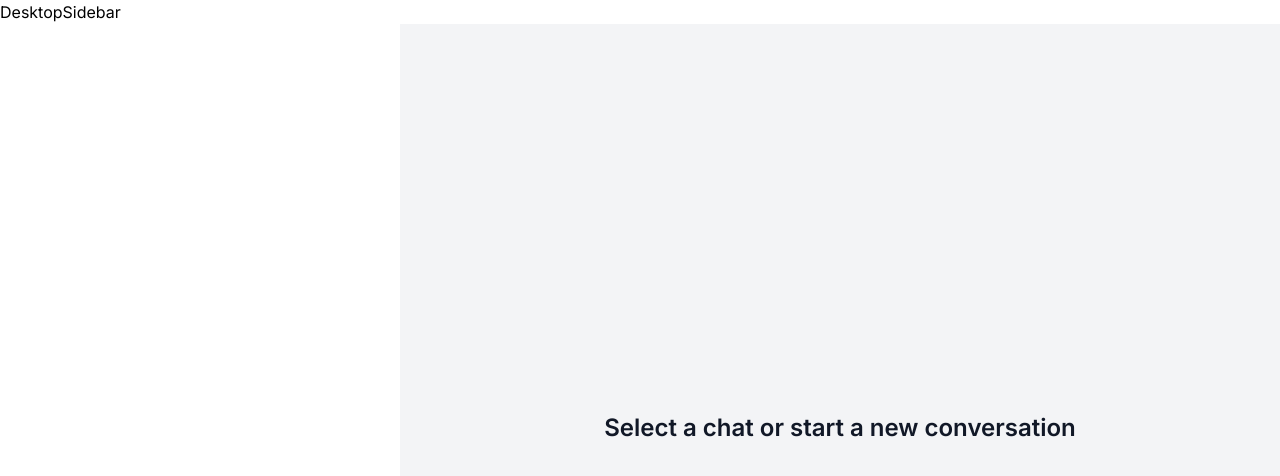
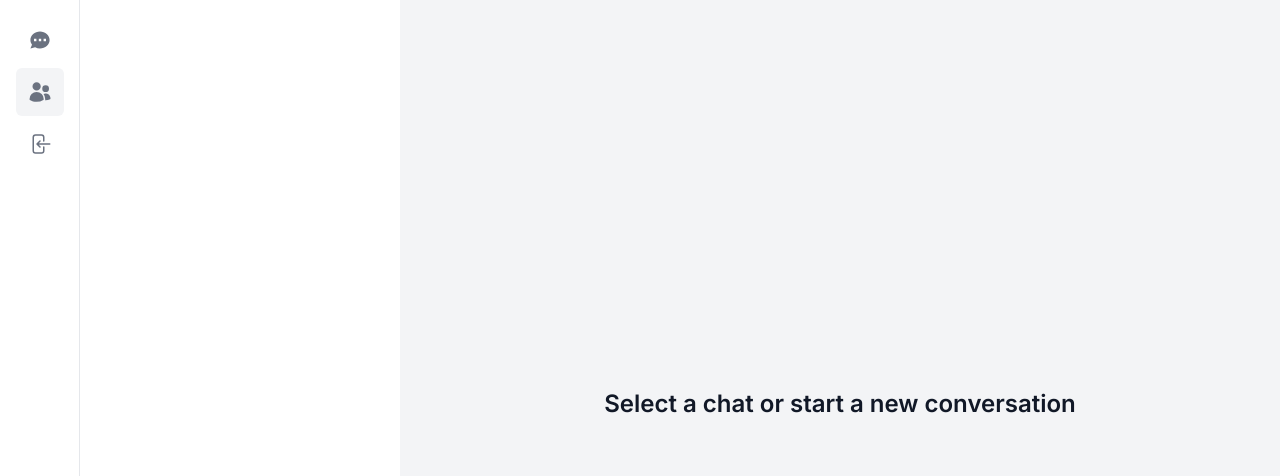
Before and after one commit to sdy2000/messenger-clone, a Next.js app: page /users in a window 1280 px wide. Shown: the top 476 px of the page. Built offline with nearby package versions, Linux system fonts and the light colour scheme.

Commit message:
update descktop sidebar

```diff
--- /dev/null
+++ b/app/components/sidebar/desktop-item.tsx
@@ -0,0 +1,53 @@
+import clsx from "clsx";
+import Link from "next/link";
+
+interface DesktopItemProps {
+  label: string;
+  icon: any;
+  href: string;
+  onClick?: () => void;
+  active?: boolean;
+}
+
+const DesktopItem: React.FC<DesktopItemProps> = ({
+  label,
+  href,
+  icon: Icon,
+  active,
+  onClick,
+}) => {
+  const handleClick = () => {
+    if (onClick) {
+      return onClick();
+    }
+  };
+
+  return (
+    <li onClick={handleClick} key={label}>
+      <Link
+        href={href}
+        className={clsx(
+          `
+            group
+            flex
+            gap-x-3
+            rounded-md
+            p-3
+            text-sm
+            leading-6
+            font-semibold
+            text-gray-500
+            hover:text-black
+            hover:bg-gray-100
+          `,
+          active && "bg-gray-100 text-black"
+        )}
+      >
+        <Icon className="h-6 w-6 shrink-0" aria-hidden="true" />
+        <span className="sr-only">{label}</span>
+      </Link>
+    </li>
+  );
+};
+
+export default DesktopItem;
--- a/app/components/sidebar/desktop-sidebar.tsx
+++ b/app/components/sidebar/desktop-sidebar.tsx
@@ -1,3 +1,57 @@
+"use client";
+
+import { useState } from "react";
+
+import useRoutes from "@/app/hooks/useRoutes";
+import DesktopItem from "./desktop-item";
+
 export const DesktopSidebar = () => {
-  return <div>DesktopSidebar</div>;
+  const routes = useRoutes();
+  const [isOpen, setIsOpen] = useState(false);
+
+  return (
+    <>
+      <div
+        className="
+        hidden
+        lg:fixed
+        lg:inset-y-0
+        lg:left-0
+        lg:z-40
+        lg:w-20
+        xl:px-6
+        lg:overflow-y-auto
+        lg:bg-white
+        lg:border-r-[1px]
+        lg:pb-4
+        lg:flex
+        lg:flex-col
+        justify-between
+      "
+      >
+        <nav className="mt-4 flex flex-col justify-between">
+          <ul role="list" className="flex flex-col items-center space-y-1">
+            {routes.map((item) => (
+              <DesktopItem
+                key={item.label}
+                href={item.href}
+                label={item.label}
+                icon={item.icon}
+                active={item.active}
+                onClick={item.onClick}
+              />
+            ))}
+          </ul>
+        </nav>
+        <nav className="mt-4 flex flex-col justify-between items-center">
+          <div
+            onClick={() => setIsOpen(true)}
+            className="cursor-pointer hover:opacity-75 transition"
+          >
+            {/* <Avatar user={currentUser} /> */}
+          </div>
+        </nav>
+      </div>
+    </>
+  );
 };
```
